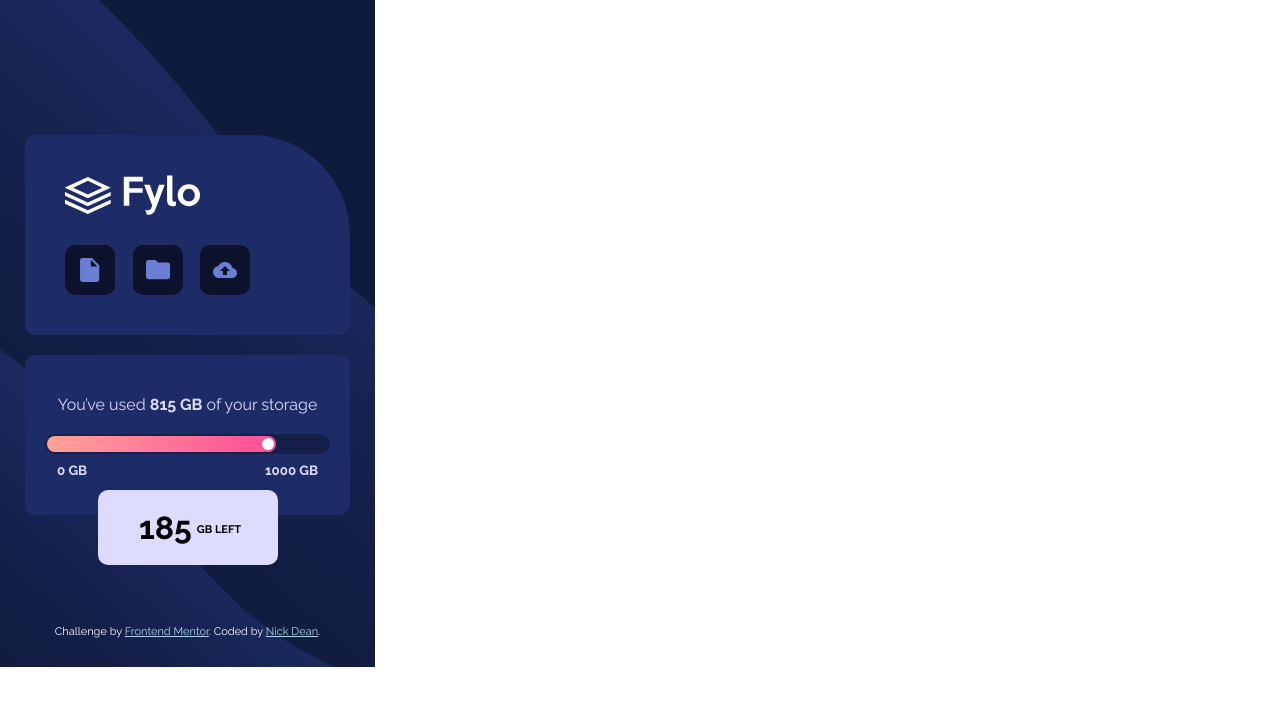
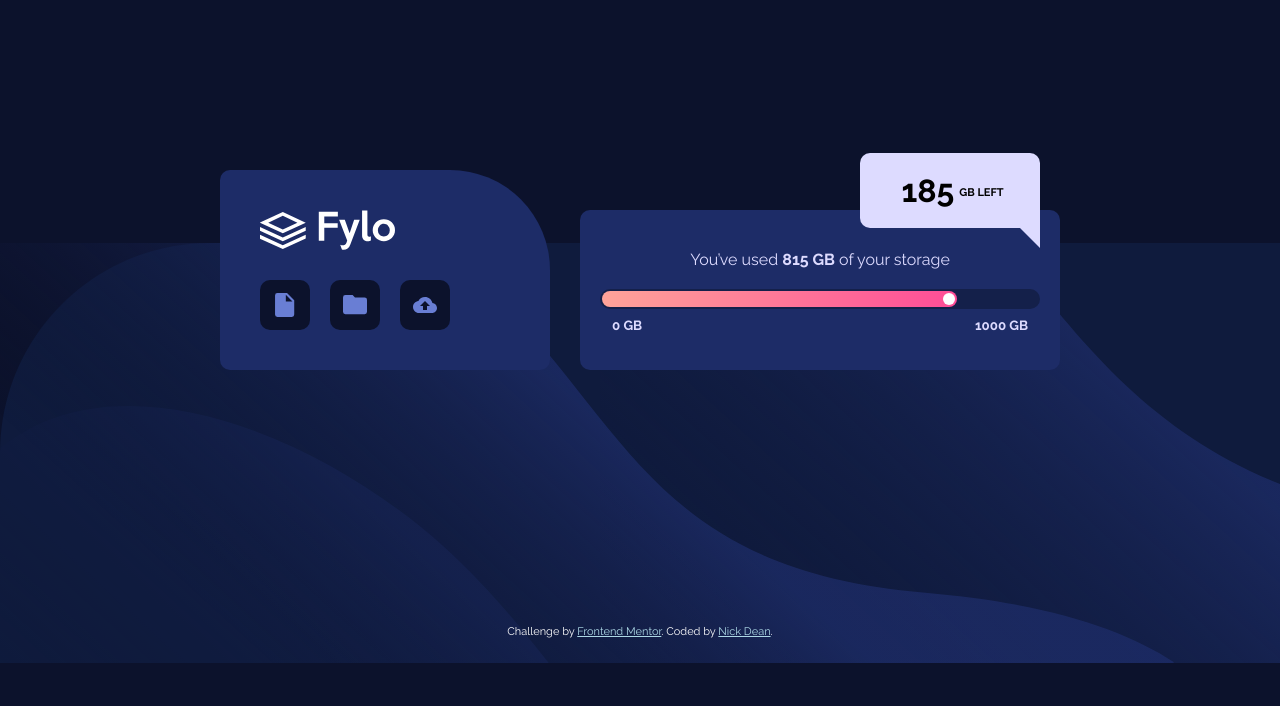
Before and after one commit to KliCk5000/challenge-fylo-data-component, a plain HTML site: page index.html in a window 1280 px wide. Drawn offline with Linux system fonts and the light colour scheme.

Commit message:
add desktop version

```diff
--- a/style.css
+++ b/style.css
@@ -6,10 +6,12 @@ body {
   font-family: "Raleway", sans-serif;
   background-image: url(./images/bg-mobile.svg);
   background-repeat: no-repeat;
+  background-color: hsl(229, 57%, 11%);
   margin: 0px;
   padding: 25px;
-  max-width: 375px;
+  min-width: 370px;
 }
+
 .fylo {
   height: 600px;
   display: flex;
@@ -34,11 +36,8 @@ body {
   border-radius: 10px 100px 10px 10px;
   padding: 40px;
   padding-right: 100px;
-  max-width: 330px;
+  min-width: 330px;
   margin: 10px 0;
-}
-
-.header-logo {
 }
 
 .header-menu {
@@ -57,6 +56,11 @@ body {
   border-radius: 10px;
 }
 
+.icon:hover {
+  background-color: hsl(229, 56%, 16%);
+  cursor: pointer;
+}
+
 .icon img {
   max-width: 50%;
 }
@@ -73,6 +77,7 @@ body {
   position: relative;
   color: hsl(243, 100%, 93%);
   margin: 10px 0;
+  min-width: 330px;
 }
 
 .data-remaining-description {
@@ -160,3 +165,51 @@ body {
 .attribution a {
   color: lightblue;
 }
+
+@media only screen and (min-width: 375px) {
+  body {
+    background-image: url(./images/bg-desktop.svg);
+    background-position: left bottom;
+  }
+
+  .fylo {
+    align-items: center;
+  }
+}
+
+@media only screen and (min-width: 768px) {
+  .fylo {
+    flex-direction: row;
+    justify-content: center;
+  }
+
+  .header {
+    margin-top: -100px;
+    margin-right: 30px;
+  }
+
+  .data {
+    margin-top: -60px;
+    width: 100%;
+    max-width: 480px;
+  }
+
+  .data-remaining-alert {
+    right: 20px;
+    top: -57px;
+    bottom: 0;
+  }
+
+  .data-remaining-alert:after {
+    content: " ";
+    position: absolute;
+    width: 0;
+    height: 0;
+    left: auto;
+    right: 0px;
+    bottom: -20px;
+    border: 20px solid;
+    border-color: hsl(243, 100%, 93%) hsl(243, 100%, 93%) transparent
+      transparent;
+  }
+}
```
